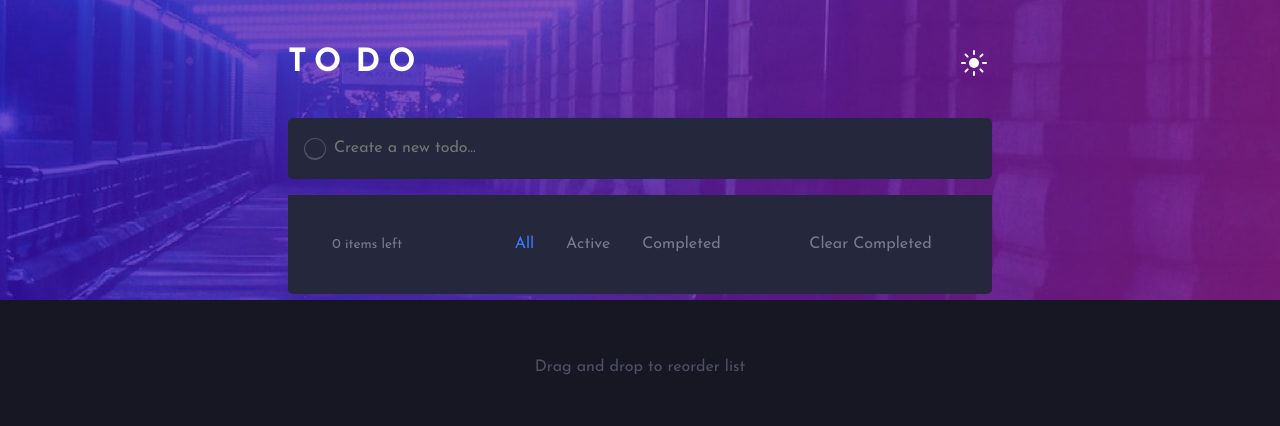
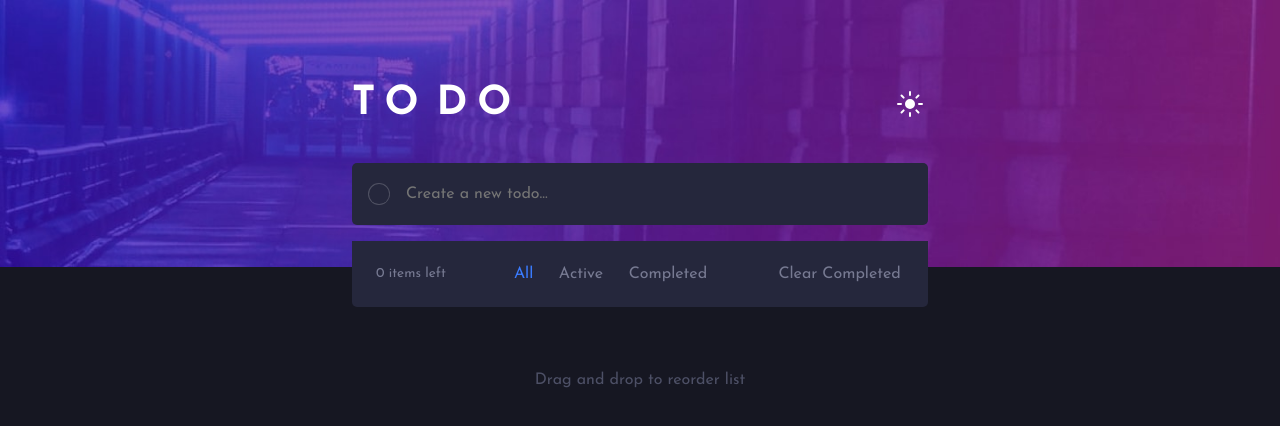
Before and after one commit to Diego-Luiz/To-do-App, a plain HTML site: page index.html in a window 1280 px wide. Drawn offline with Linux system fonts and the light colour scheme.

Commit message:
adjusting last details about css stuff

```diff
--- a/css/main.css
+++ b/css/main.css
@@ -24,7 +24,7 @@ body{
 }
 body.dark-theme{ background: var(--dtheme-very-dark-blue-clr) url(../images/bg-mobile-dark.jpg) no-repeat; }
 body.light-theme{ background: var(--ltheme-very-light-grayish-blue-clr) url(../images/bg-mobile-light.jpg) no-repeat; }
-h1,h2{
+h1,h2, p, ul{
     padding: 0;
     margin: 0;
 }
@@ -71,7 +71,7 @@ input[type=checkbox].todo-list__input{
 .logo{
     color: white;
     letter-spacing: .25em;
-    word-spacing: -12px;
+    word-spacing: -15px;
     text-transform: uppercase;
     font-size: 1.8rem;
 }
@@ -122,9 +122,11 @@ input[type=checkbox].todo-list__input{
     padding: 1.15em 1em;
 }
 .default-box.--all-bdradius{ border-radius: 5px; }
-.default-box.--bottom-bdradius{ border-radius: 0 0 5px 5px; }
-.default-box.--justify-center{ justify-content: center; }
-.default-box.--justify-around{ justify-content: space-around; }
+.default-box.filter-box{
+    justify-content: space-between;
+    border-radius: 0 0 5px 5px;
+    padding: .5em 1.5em;
+}
 .default-box.--mbottom{ margin-bottom: 2.5em; }
 
 .todo-list .default-box{ animation: newTodoAnimation .5s linear; }
@@ -134,13 +136,11 @@ input[type=checkbox].todo-list__input{
 
 .default-box .todo-list__label{
     display: inline-block;
-    width: 90%;
-    padding: 1.15em 0;
+    width: 85%;
+    padding: 1.15em .5em;
     max-height: 80px;
-    margin-left: .5em;
     cursor: pointer;
     overflow-y: auto;
-    text-align: justify;
     transition: color .5s ease-out;
 }
 .dark-theme .default-box .todo-list__label:hover{ color: white; }
@@ -163,9 +163,8 @@ input[type=checkbox].todo-list__input{
 }
 .dark-theme .todo-list__input{ color: var(--dtheme-light-grayish-blue-clr); }
 .todo-list__input.--input-newtodo{
-    padding: .2em 0;
-    width: 90%;
-    margin-left: .5em;
+    padding: .2em .5em;
+    width: 85%;
     outline: none;
 }
 
@@ -212,13 +211,14 @@ input[type=checkbox].todo-list__input{
 .dark-theme #items-left{  color: var(--dtheme-dark-grayish-blue-clr); }
 .light-theme #items-left{ color: var(--ltheme-dark-grayish-blue-clr); }
 
-.filter-btn{ padding: 1em; }
-.clearCompleted-btn{ padding: 1em; }
+.filter-btn{ padding: 1em .8em; }
+.clearCompleted-btn{ padding: 1em .2em; }
 .light-theme .filter-btn{ font-weight: 700; }
 .filter-btn.active{ color: var(--bright-blue-clr); }
 .default-box .group-btn-filters{
     display: none;
     list-style: none;
+    margin: 0 2.5em;
 }
 .default-box.--group-btn-filters{
     list-style: none;
@@ -228,7 +228,7 @@ input[type=checkbox].todo-list__input{
 .infoDragDrop{
     text-align: center;
     font-size: .9rem;
-    margin-bottom: 4em;
+    margin: 4em 0;
 }
 .dark-theme .infoDragDrop{ color: var(--dtheme-very-dark-grayish-blue-clr); }
 .light-theme .infoDragDrop{ color: var(--ltheme-dark-grayish-blue); }
@@ -255,8 +255,14 @@ input[type=checkbox].todo-list__input{
 }
 
 @media screen and (min-width: 376px) {
-    body.dark-theme{ background: var(--dtheme-very-dark-blue-clr) url(../images/bg-desktop-dark.jpg) repeat-x; }
-    body.light-theme{ background: var(--ltheme-light-grayish-blue-clr) url(../images/bg-desktop-light.jpg) repeat-x; }
+    body.dark-theme{
+        background: var(--dtheme-very-dark-blue-clr) url(../images/bg-desktop-dark.jpg) repeat-x;
+        background-size: 100% 200px;
+    }
+    body.light-theme{
+        background: var(--ltheme-light-grayish-blue-clr) url(../images/bg-desktop-light.jpg) repeat-x;
+        background-size: 100% 200px;
+    }
 }
 @media screen and (min-width: 576px){
     .default-box{ font-size: .85rem; }
@@ -268,6 +274,8 @@ input[type=checkbox].todo-list__input{
     .items-left-container{ font-size: .9rem; }
 }
 @media screen and (min-width: 992px) {
+    body.dark-theme{ background-size: 100% auto; }
+    body.light-theme{ background-size: 100% auto; }
     .container{ width: 55%;}
     .logo{ font-size: 2rem; }
     .default-box,
@@ -282,13 +290,24 @@ input[type=checkbox].todo-list__input{
         font-size: 1rem;
     }
 }
-@media screen and (min-width: 1442px){
+@media screen and (min-width: 1200px) {
+    .container{ width: 45%;}
+    .top-header{ margin-top: 2em; }
+    .logo{ font-size: 2.5rem; }
+    .default-box .todo-list__label,
+    .todo-list__input.--input-newtodo{
+        padding-left: 1em;
+    }
+}
+@media screen and (min-width: 1440px){
+    .container{ width: 40%;}
+    .logo{ font-size: 2.8rem; }
     body.dark-theme{
         background: var(--dtheme-very-dark-blue-clr) url(../images/bg-desktop-dark-biggerthan1440px.png) repeat-x;
-        background-size: 100% 26%;
+        background-size: 100% 35%;
     }
     body.light-theme{
         background: var(--ltheme-light-grayish-blue-clr) url(../images/bg-desktop-light-biggerthan1440px.png) repeat-x;
-        background-size: 100% 26%;
+        background-size: 100% 35%;
     }
 }
--- a/index.html
+++ b/index.html
@@ -28,7 +28,7 @@
 
     <ul class="todo-list"></ul>
 
-    <div class="default-box --bottom-bdradius --justify-around">
+    <div class="default-box filter-box">
       <p class="items-left-container">
         <span id="items-left"></span> items left
       </p>
@@ -44,10 +44,11 @@
           <button type="button" class="default-btn filter-btn">Completed</button>
         </li>
       </ul>
+
       <button type="button" class="default-btn clearCompleted-btn">Clear Completed</button>
     </div>
 
-    <ul class="default-box --all-bdradius --group-btn-filters btns-filter --justify-center --mbottom">
+    <ul class="default-box --all-bdradius --group-btn-filters btns-filter --mbottom">
       <li>
         <button type="button" class="default-btn filter-btn active">All</button>
       </li>
```
